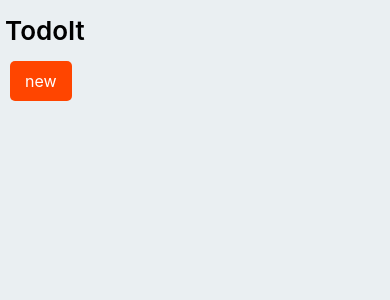
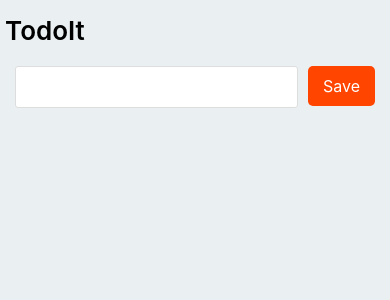
Before and after one commit to MultidimensionalLife/AwesomeTodo, a React Native app: screen / in a window 390 px wide. Shown: the top 300 px of the page. Built offline with nearby package versions, Linux system fonts and the light colour scheme.

Commit message:
feat: Add input for adding todo

```diff
--- a/src/components/pages/Todo/Todo.page.jsx
+++ b/src/components/pages/Todo/Todo.page.jsx
@@ -2,7 +2,7 @@
  * @flow
  */
 
-import React, {useEffect} from 'react';
+import React, {useEffect, useState} from 'react';
 
 import {ActivityIndicator, Alert} from 'react-native';
 
@@ -42,9 +42,27 @@ const StyledVerticalSeparator = styled.View`
   width: 10px;
 `;
 
+const StyledToolbarContainer = styled.View`
+  display: flex;
+  flex-direction: row;
+  justify-content: space-between;
+  padding: 5px;
+`;
+
+const StyledInput = styled.TextInput`
+  display: flex;
+  flex: 1;
+  padding: 3px;
+  border-radius: 3px;
+  border: 1px solid #ddd;
+  background-color: #fff;
+`;
+
 const TodoPage = (): React$Node => {
   const {fetchTodos, isFetching, todos, addTodo, removeTodoById} =
     useFetchTodos();
+
+  const [value, onChangeText] = useState('');
 
   useEffect(() => {
     fetchTodos();
@@ -75,7 +93,12 @@ const TodoPage = (): React$Node => {
 
   const handleOnRefresh = () => fetchTodos();
 
-  const handleOnAdd = () => addTodo('Testing');
+  const handleOnAdd = () => {
+    if (value !== '') {
+      addTodo(value);
+      onChangeText('');
+    }
+  };
 
   if (isFetching)
     return (
@@ -86,7 +109,15 @@ const TodoPage = (): React$Node => {
 
   return (
     <Wrapper>
-      <Button text="new" onPress={handleOnAdd} />
+      <StyledToolbarContainer>
+        <StyledInput
+          multiline
+          onChangeText={(text) => onChangeText(text)}
+          value={value}
+        />
+        <StyledVerticalSeparator />
+        <Button text="Save" onPress={handleOnAdd} />
+      </StyledToolbarContainer>
       <StyledFlatList
         data={todos}
         renderItem={renderItem}
```
